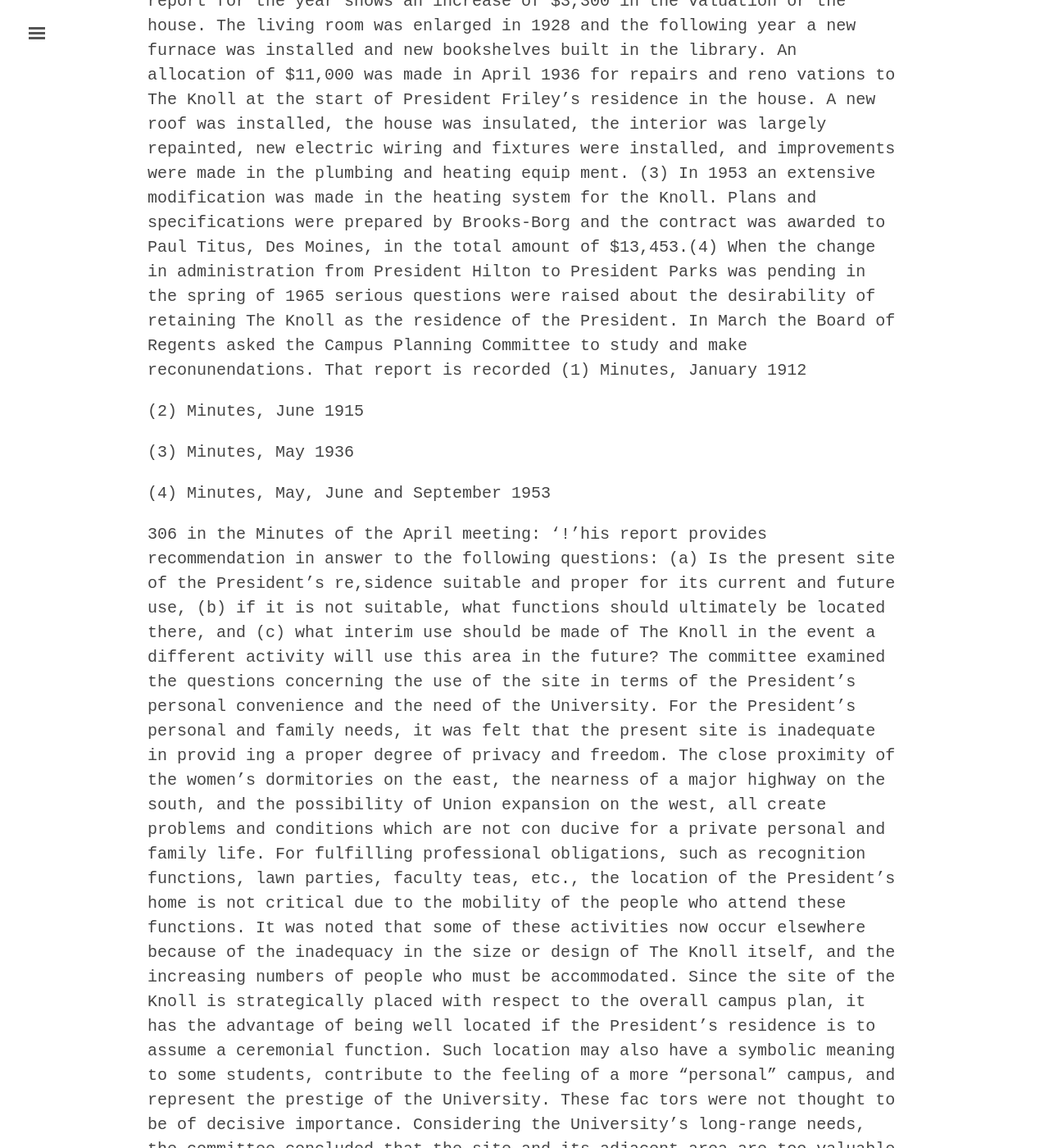
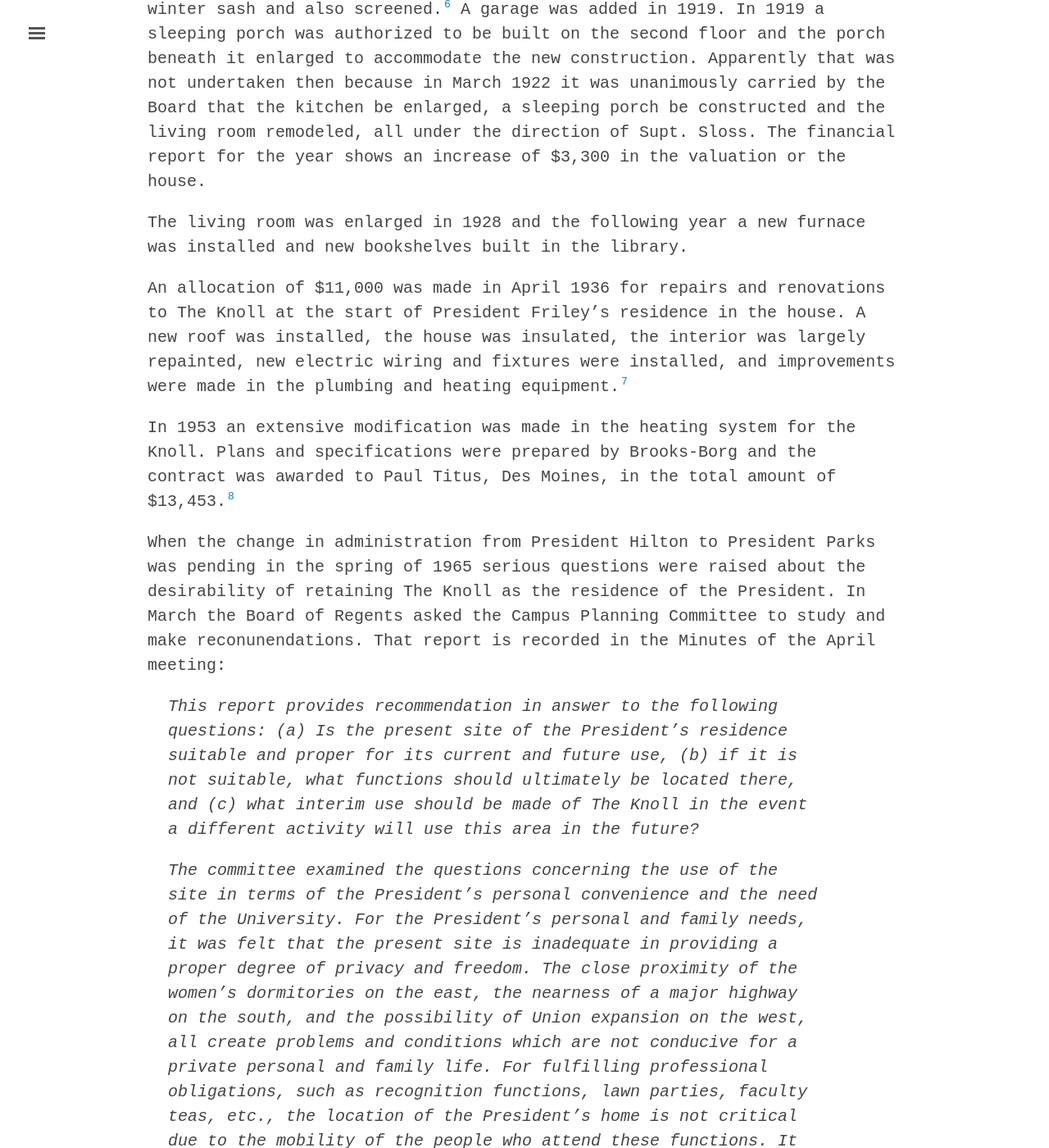
Before and after one commit to emanderson811/day-edition, a Jekyll site: the page built from _texts/buildings/122day-knoll.md, in a window 1280 px wide and 1400 px high, scrolled down 1652 px. Shown: the whole window at 82% size. Built offline with Jekyll 4.4.1, drawn with Linux system fonts in a browser that asks for light colours; some of the changed text lies outside the part shown.

Commit message:
Update 122day-knoll.md

```diff
--- a/_texts/buildings/122day-knoll.md
+++ b/_texts/buildings/122day-knoll.md
@@ -1,11 +1,17 @@
 ---
 layout: building
 title: "The Knoll"
-alternative_name:
+alternative_name: "President's House"
 built:
+  - "1900-01"
+  - "Remodeled: 1966"
 addition:
 architect:
+  - "1900 Liebbe, Nourse & Rasmussen"
+  - "1966 Bernard J. Slater"
 contractor:
+  - "1900 C.R. Cushman (General)"
+  - "1966 Carlson-Rockey, Inc."
 razed:
 author:
 rights: Public Domain
@@ -14,69 +20,65 @@
 ---
 ---
 
-President's House
-Built: 1900-01 Remodeled: 1966 Architect: 1900 Liebbe, Nourse & Rasmussen 1966 Bernard J. Slater Contractor: 1900 C.R. Cushman (General) 1966 Carlson-Rockey, Inc.
-The need for a house for the president of the college was first ex pressed formally at the November 1898 meeting of the Board of Trustees when the Building Committee was asked to study the feasibility of construction and prepare an estimate of the cost. "The Gables", which had been rented as a home for President Beardshear, had been sold in 1898 and the president was forced to move elsewhere.
-At the May 2-4, 1900, meeting of the Board the Building Committee was "authorized to contract with Liebbe, Nourse and Rasmussen to prepare and complete plans and specifications for the president's residence" and established that it "be located on the knoll west of Prof. Knapp's residence." (1)
-Construction contracts were awarded inAugust 1900 in the amount of $10,067.75 for general work and $1850 for mechanical. An additional sum of $112.50 was authorized for the use of Omaha grey brick.(2) The building was officially accepted in March 1901, but the Beardshears had moved tnto it in February.(3) Mrs. Beardshear was permitted to remain in the house, after the president's death in August 1902. She moved to her new house (Lincoln Way Cottage) in 1903.
-New furnishings and carpets were provided and various other improve ments were made in 1904.(4)
+The need for a house for the president of the college was first expressed formally at the November 1898 meeting of the Board of Trustees when the Building Committee was asked to study the feasibility of construction and prepare an estimate of the cost. "The Gables", which had been rented as a home for President Beardshear, had been sold in 1898 and the president was forced to move elsewhere.
+
+At the May 2-4, 1900, meeting of the Board the Building Committee was "authorized to contract with Liebbe, Nourse and Rasmussen to prepare and complete plans and specifications for the president's residence" and established that it "be located on the knoll west of Prof. Knapp's residence." [^fn1]
+
+Construction contracts were awarded in August 1900 in the amount of $10,067.75 for general work and $1850 for mechanical. An additional sum of $112.50 was authorized for the use of Omaha grey brick.[^fn2] The building was officially accepted in March 1901, but the Beardshears had moved into it in February.[^fn3] Mrs. Beardshear was permitted to remain in the house, after the president's death in August 1902. She moved to her new house (Lincoln Way Cottage) in 1903.
+
+New furnishings and carpets were provided and various other improve ments were made in 1904.[^fn4]
+
 When South Hall burned on Jan. 5, 1912, The Knoll was selected as the best temporary housing for the music department.
-Superintendent Sloss is directed to put the President's house in shape for occupancy during the remainder of the college year by the department of Music. It is ordered that the rugs and other
-(1)
-Knapp residence later known as Coburn House
 
-(2)
-Minutes, August 1900
+>Superintendent Sloss is directed to put the President's house in shape for occupancy during the remainder of the college year by the department of Music. It is ordered that the rugs and other fine furnishings be removed from the rooms to be used as class and practice rooms, and other suitable furniture provided.[^fn5]
 
-(3)
-ISC Student, February 23, 1901
+[^fn1]: Knapp residence later known as Coburn House
 
-(4)
-Minutes, May and September 1904
+[^fn2]: Minutes, August 1900
 
+[^fn3]: ISC Student, February 23, 1901
 
-305
-fine furnishings be removed from the rooms to be used as class
-and practice rooms, and other suitable furniture provided.(!)
+[^fn4]: Minutes, May and September 1904
+
 This use of the house was possible at that time because it was during a period when Edgar W. Stanton was serving as acting president and the house was not then occupied. Before September the Music department moved to the Sanitary Building and The Knoll became available as the
 residence for President Pearson.
-A new bathroom was installed on the third floor and the "servant's bath room" remodeled in 1915. At the same time the main porch was pro vided with winter sash and also screened.(2) A garage was added in 1919. In 1919.a sleeping porch was authorized to be built on the second floor and the porch beneath it enlarged to accommodate the new construction. Apparently that was not undertaken then beca~se in March 1922 it was unanimously carried by the Board that the kitchen be en larged, a sleeping porch be constructed and the living room remodeled, all under the direction of Supt. Sloss. The financial report for the year shows an increase of $3,300 in the valuation or the house.
-The living room was enlarged in 1928 and the following year a new
-furnace was installed and new bookshelves built in the library.
-An allocation of $11,000 was made in April 1936 for repairs and reno vations to The Knoll at the start of President Friley's residence in the house. A new roof was installed, the house was insulated, the interior was largely repainted, new electric wiring and fixtures were installed, and improvements were made in the plumbing and heating equip ment. (3)
-In 1953 an extensive modification was made in the heating system for
-the Knoll. Plans and specifications were prepared by Brooks-Borg
-and the contract was awarded to Paul Titus, Des Moines, in the total
-amount of $13,453.(4)
-When the change in administration from President Hilton to President
-Parks was pending in the spring of 1965 serious questions were raised
-about the desirability of retaining The Knoll as the residence of the
-President. In March the Board of Regents asked the Campus Planning
-Committee to study and make reconunendations. That report is recorded
-(1)
-Minutes, January 1912
 
-(2)
-Minutes, June 1915
+A new bathroom was installed on the third floor and the "servant's bath room" remodeled in 1915. At the same time the main porch was provided with winter sash and also screened.[^fn6] A garage was added in 1919. In 1919 a sleeping porch was authorized to be built on the second floor and the porch beneath it enlarged to accommodate the new construction. Apparently that was not undertaken then because in March 1922 it was unanimously carried by the Board that the kitchen be enlarged, a sleeping porch be constructed and the living room remodeled, all under the direction of Supt. Sloss. The financial report for the year shows an increase of $3,300 in the valuation or the house.
 
-(3)
-Minutes, May 1936
+The living room was enlarged in 1928 and the following year a new furnace was installed and new bookshelves built in the library.
 
-(4)
-Minutes, May, June and September 1953
+An allocation of $11,000 was made in April 1936 for repairs and renovations to The Knoll at the start of President Friley's residence in the house. A new roof was installed, the house was insulated, the interior was largely repainted, new electric wiring and fixtures were installed, and improvements were made in the plumbing and heating equipment.[^fn7]
 
+In 1953 an extensive modification was made in the heating system for the Knoll. Plans and specifications were prepared by Brooks-Borg and the contract was awarded to Paul Titus, Des Moines, in the total amount of $13,453.[^fn8]
 
-306
-in the Minutes of the April meeting:
-'!'his report provides recommendation in answer to the following questions: (a) Is the present site of the President's re,sidence suitable and proper for its current and future use, (b) if it is not suitable, what functions should ultimately be located there, and (c) what interim use should be made of The Knoll in the event a different activity will use this area in the future?
-The committee examined the questions concerning the use of the site in terms of the President's personal convenience and the need of the University. For the President's personal and family needs, it was felt that the present site is inadequate in provid ing a proper degree of privacy and freedom. The close proximity of the women's dormitories on the east, the nearness of a major highway on the south, and the possibility of Union expansion on the west, all create problems and conditions which are not con ducive for a private personal and family life. For fulfilling professional obligations, such as recognition functions, lawn parties, faculty teas, etc., the location of the President's home is not critical due to the mobility of the people who attend these functions.   It was noted that some of these activities now occur elsewhere because of the inadequacy in the size or design of The Knoll itself, and the increasing numbers of people who must be accommodated.
-Since the site of the Knoll is strategically placed with respect to the overall campus plan, it has the advantage of being well located if the President's residence is to assume a ceremonial function. Such location may also have a symbolic meaning to some students, contribute to the feeling of a more "personal" campus, and represent the prestige of the University. These fac tors were not thought to be of decisive importance.
-Considering the University's long-range needs, the committee concluded that the site and its adjacent area are too valuable for continued use as a residence. The site is strategically lo cated and is readily accessible from outside the University. It appears to be best suited for one of the following functions:
-(a) administration and student services, (b) semi-pubiic facili ties such as an art gallery, bookstore, museum or Union expansion, or (c) a school of design, music or drama. Use for dormitory expansion was considered inappropriate because the amount of land would be insufficient for the next maior dormitory complex. Neither was this site considered a proper location for a classroom build ing. The accessibility for the public and the distance from ex isting ,instructional areas make it 1mdesirable for thj s use.
-Appropriate parking facilities must be included with any develop ment of this area.
-In the interim period, the Knoll can most logically be used for staff offices and seminar rooms to temporarily accommodate the needs of rapidly growing departments.
-As a final note, the committee pointed out that the site of The Knoll, including the surrounding area, is one of the remaining natural beauty spots on the campus. As such, they strongly em phasize that careful attention should be given to the overall development of this area. It is urged that any new facility, in cluding any expansion plans by the Union, be attractively designed to provide an attractive view of the campus.
+When the change in administration from President Hilton to President Parks was pending in the spring of 1965 serious questions were raised about the desirability of retaining The Knoll as the residence of the President. In March the Board of Regents asked the Campus Planning Committee to study and make reconunendations. That report is recorded in the Minutes of the April meeting:
+
+[^fn5]: Minutes, January 1912
+
+[^fn6]: Minutes, June 1915
+
+[^fn7]: Minutes, May 1936
+
+[^fn8]: Minutes, May, June and September 1953
+
+>This report provides recommendation in answer to the following questions: (a) Is the present site of the President's residence suitable and proper for its current and future use, (b) if it is not suitable, what functions should ultimately be located there, and (c) what interim use should be made of The Knoll in the event a different activity will use this area in the future?
+>
+>The committee examined the questions concerning the use of the site in terms of the President's personal convenience and the need of the University. For the President's personal and family needs, it was felt that the present site is inadequate in providing a proper degree of privacy and freedom. The close proximity of the women's dormitories on the east, the nearness of a major highway on the south, and the possibility of Union expansion on the west, all create problems and conditions which are not conducive for a private personal and family life. For fulfilling professional obligations, such as recognition functions, lawn parties, faculty teas, etc., the location of the President's home is not critical due to the mobility of the people who attend these functions. It was noted that some of these activities now occur elsewhere because of the inadequacy in the size or design of The Knoll itself, and the increasing numbers of people who must be accommodated.
+>
+>Since the site of the Knoll is strategically placed with respect to the overall campus plan, it has the advantage of being well located if the President's residence is to assume a ceremonial function. Such location may also have a symbolic meaning to some students, contribute to the feeling of a more "personal" campus, and represent the prestige of the University. These factors were not thought to be of decisive importance.
+>
+>Considering the University's long-range needs, the committee concluded that the site and its adjacent area are too valuable for continued use as a residence. The site is strategically located and is readily accessible from outside the University. It appears to be best suited for one of the following functions: (a) administration and student services, (b) semi-pubiic facili ties such as an art gallery, bookstore, museum or Union expansion, or (c) a school of design, music or drama. Use for dormitory expansion was considered inappropriate because the amount of land would be insufficient for the next maior dormitory complex. Neither was this site considered a proper location for a classroom building. The accessibility for the public and the distance from existing instructional areas make it indesirable for this use.
+>
+>Appropriate parking facilities must be included with any development of this area.
+>
+>In the interim period, the Knoll can most logically be used for staff offices and seminar rooms to temporarily accommodate the needs of rapidly growing departments.
+>
+>As a final note, the committee pointed out that the site of The Knoll, including the surrounding area, is one of the remaining natural beauty spots on the campus. As such, they strongly emphasize that careful attention should be given to the overall development of this area. It is urged that any new facility, including any expansion plans by the Union, be attractively designed to provide an attractive view of the campus.
+
 The Building and Business Committee of the Board studied the report and at the May meeting made this recommendation:
-The Building and Business Committee recommended that ultimately the site of The Knoll be used for institutional buildings, and that the University officials be instructed to explore potential sites suitable for a new residence for the President and report back to the State Board of Regents. On motion by Mr. Redeker, which was seconded and passed, the recommendation of the Building and Business Committee was approved.
-Study_of the question continued for another year, until June 1966 when it was decided to remodel the Knoll for continued use as the President's home.(l) Plans were completed and the contract for the remodeling was awarded in September 1966. President Parks had moved into the Knoll at the time of his inauguration, July 1, 1965, and he and his family put up with the many inconveniences during the remodel ing operation.
-(1) Minutes, June 16-17, 1966
+
+>The Building and Business Committee recommended that ultimately the site of The Knoll be used for institutional buildings, and that the University officials be instructed to explore potential sites suitable for a new residence for the President and report back to the State Board of Regents. On motion by Mr. Redeker, which was seconded and passed, the recommendation of the Building and Business Committee was approved.
+
+Study_of the question continued for another year, until June 1966 when it was decided to remodel the Knoll for continued use as the President's home.[^fn1] Plans were completed and the contract for the remodeling was awarded in September 1966. President Parks had moved into the Knoll at the time of his inauguration, July 1, 1965, and he and his family put up with the many inconveniences during the remodeling operation.
+
+[^fn1]: Minutes, June 16-17, 1966
```
